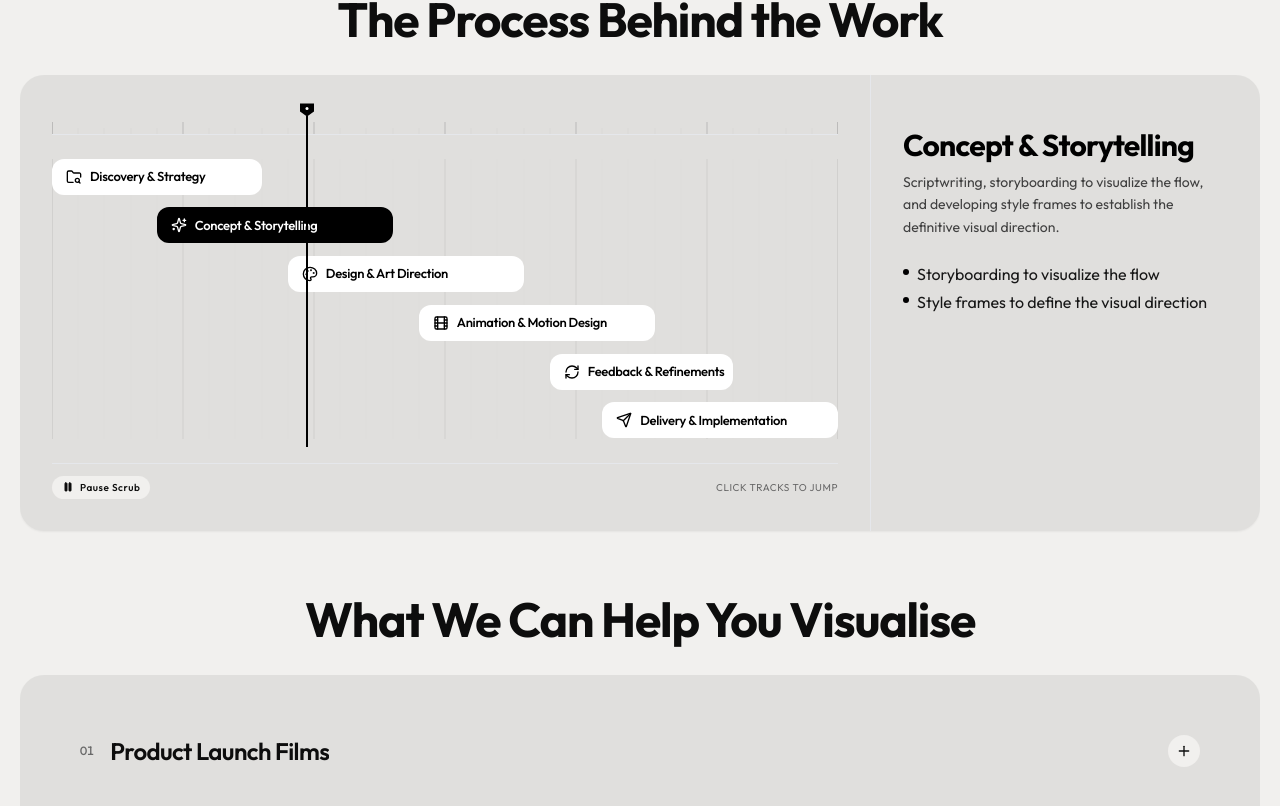
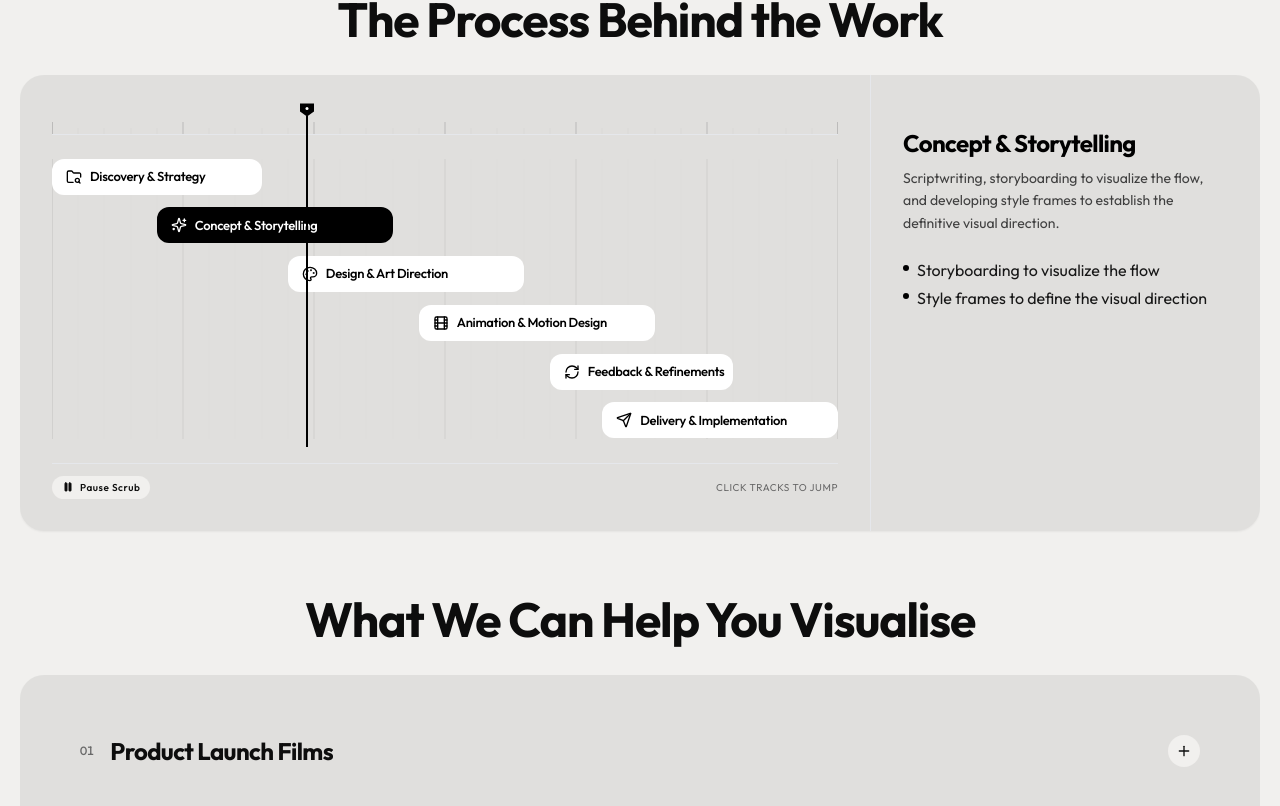
Before and after one commit to pixelgridstudios/PGS-Website-v1, a React (Vite) app: page / in a window 1280 px wide. Shown: the part 2774-3580 px from the top of the page. Built offline with nearby package versions, Linux system fonts and the light colour scheme.

Commit message:
Unify typography weights by directly injecting fontVariationSettings to perfectly match Approach headers

```diff
--- a/src/components/TimelineTrack.tsx
+++ b/src/components/TimelineTrack.tsx
@@ -558,7 +558,10 @@ export const TimelineTrack: React.FC = () => {
                         }`}
                         style={{ backfaceVisibility: "hidden" }}
                       >
-                        <h3 className="font-display text-xl sm:text-2xl lg:text-3xl font-bold tracking-tight text-black dark:text-white">
+                        <h3
+                          className="font-display text-lg sm:text-xl lg:text-2xl tracking-tight text-black dark:text-white"
+                          style={{ fontVariationSettings: "'wght' 700" }}
+                        >
                           {s.title}
                         </h3>
                         <p className="mt-2 text-[14px] leading-relaxed text-neutral-700 dark:text-neutral-300 font-normal">
@@ -618,7 +621,10 @@ export const TimelineTrack: React.FC = () => {
                     >
                       {s.icon}
                     </span>
-                    <span className="font-display text-xl sm:text-2xl lg:text-3xl font-bold tracking-tight">
+                    <span
+                      className="font-display text-lg sm:text-xl lg:text-2xl tracking-tight"
+                      style={{ fontVariationSettings: "'wght' 700" }}
+                    >
                       {s.title}
                     </span>
                   </div>
--- a/src/pages/Home.tsx
+++ b/src/pages/Home.tsx
@@ -233,7 +233,10 @@ export const Home: React.FC = () => {
                             {service.id}
                           </span>
                           <div className="flex flex-col min-w-0">
-                            <span className="truncate font-display text-lg sm:text-xl lg:text-2xl font-semibold tracking-tight text-brand-foreground">
+                            <span
+                              className="truncate font-display text-lg sm:text-xl lg:text-2xl tracking-tight text-brand-foreground"
+                              style={{ fontVariationSettings: "'wght' 700" }}
+                            >
                               {service.title}
                             </span>
                           </div>
```
